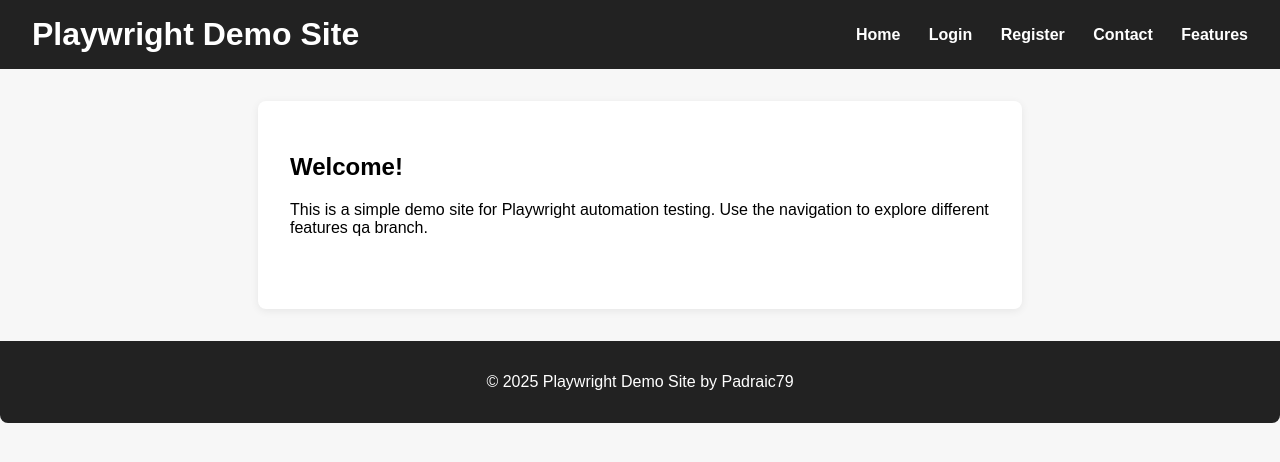
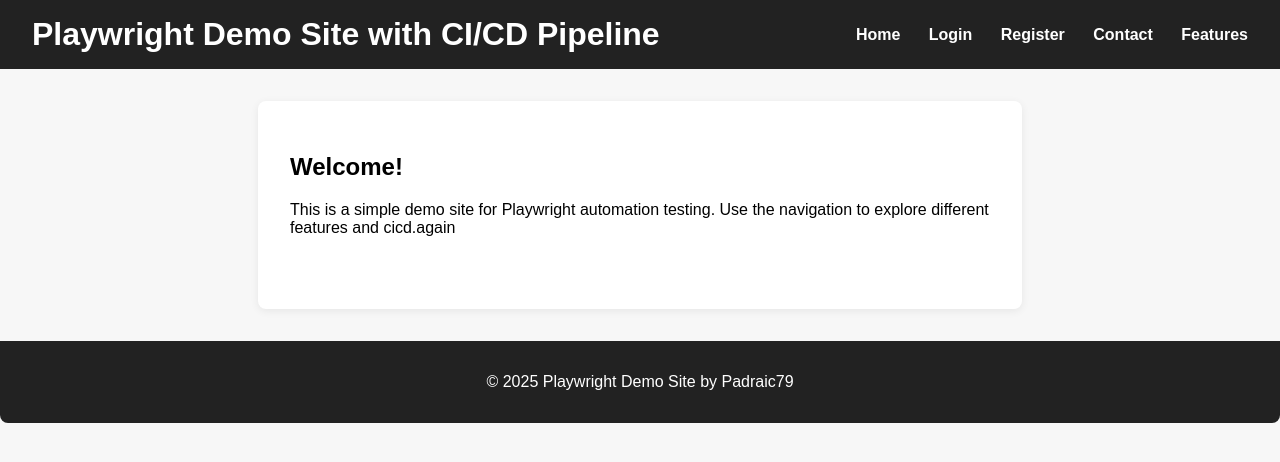
Before and after one commit to Padraic79/ProductionReadyCI-CD, a website: page qa-site/index.html in a window 1280 px wide. Drawn offline with Linux system fonts and the light colour scheme.

Commit message:
test workflow

```diff
--- a/qa-site/index.html
+++ b/qa-site/index.html
@@ -8,7 +8,7 @@
 	</head>
 	<body>
 		<header>
-			<h1>Playwright Demo Site</h1>
+			<h1>Playwright Demo Site with CI/CD Pipeline</h1>
 			<nav>
 				<a href="#">Home</a>
 				<a href="#login">Login</a>
@@ -22,7 +22,7 @@
 				<h2>Welcome!</h2>
 				<p>
 					This is a simple demo site for Playwright automation testing. Use the
-					navigation to explore different features qa branch.
+					navigation to explore different features and cicd.again
 				</p>
 			</section>
 			<section id="login">
```
